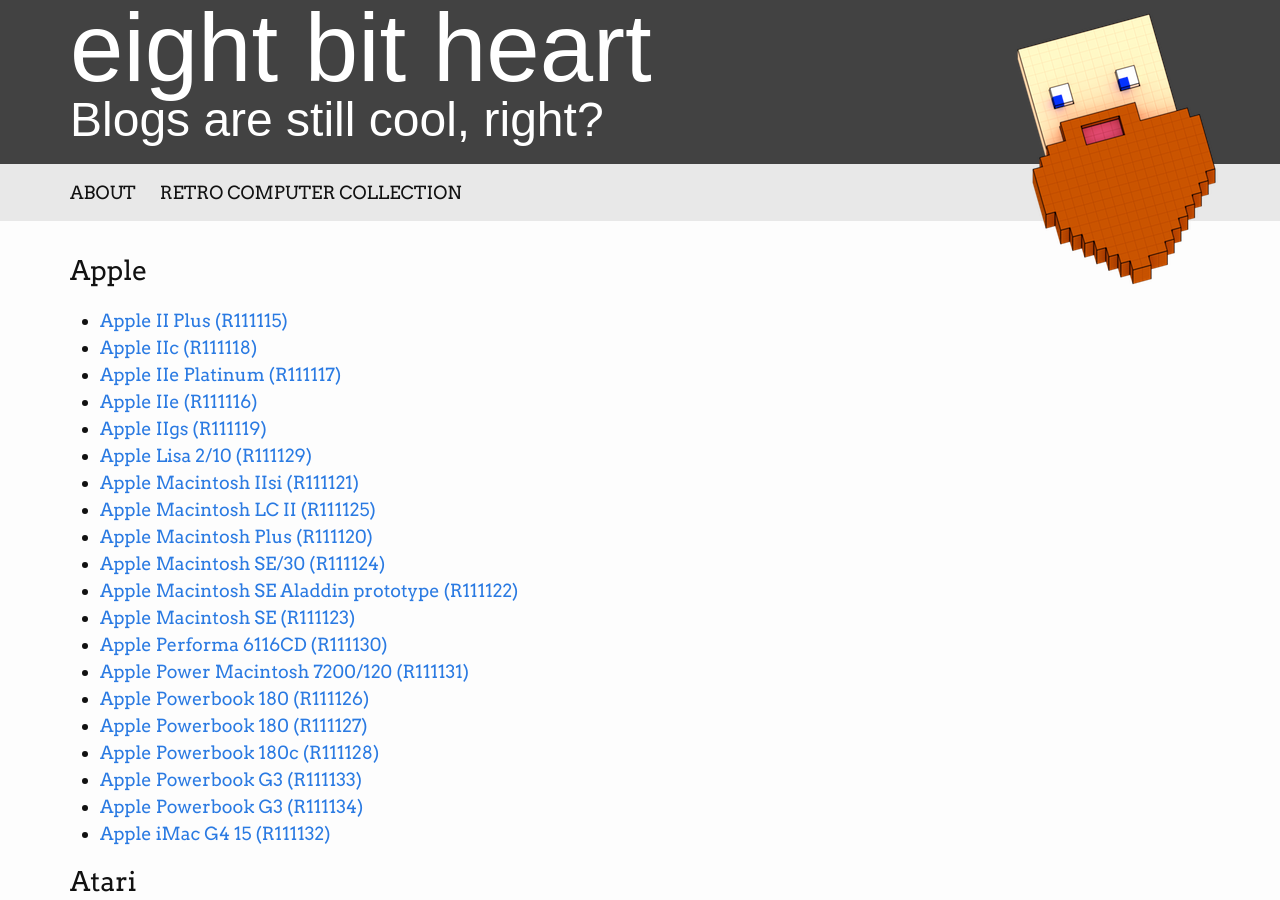
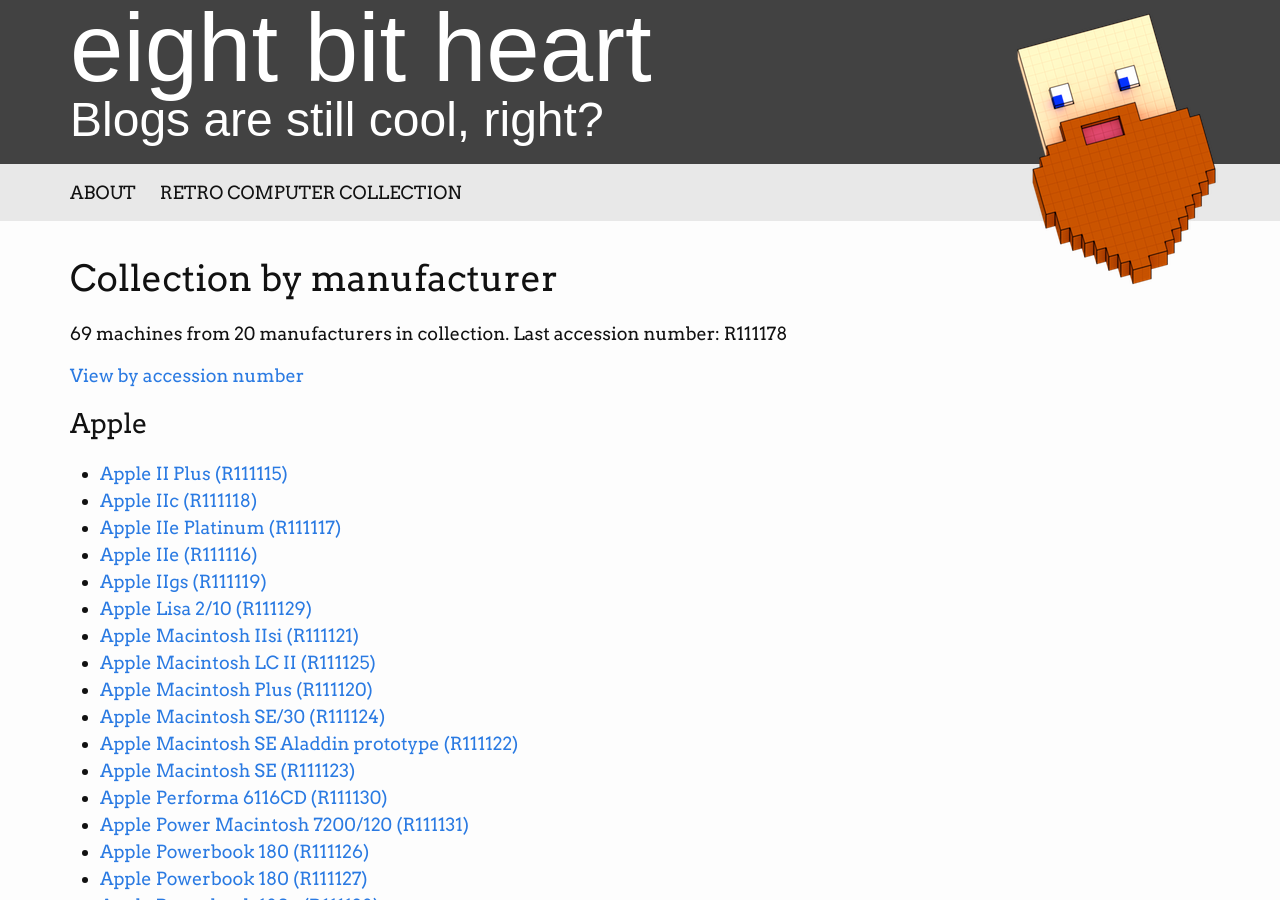
Before and after one commit to riney/blarg, a Jekyll site: the page built from _retro_collection/index.html, in a window 1280 px wide and 900 px high. Built offline with Jekyll 4.4.1, drawn with Linux system fonts in a browser that asks for light colours; nearby versions of some CDN libraries; some web fonts are replaced.

Commit message:
Improved index, added accession number list

```diff
--- a/_retro_collection/index.html
+++ b/_retro_collection/index.html
@@ -1,8 +1,14 @@
 ---
 layout: default
+title: Retro computer collection - 8bithe.art
 ---
 
 {% assign all_systems = site.retro_collection | group_by: "manufacturer" %}
+{% assign all_accessions = site.retro_collection | map: "accession" | compact | sort %}
+
+<h1>Collection by manufacturer</h1>
+<p>{{ site.retro_collection | size | minus: 1 }} machines from {{ all_systems | size | minus: 1 }} manufacturers in collection. Last accession number: {{ all_accessions | last }}</p>
+<p><a class="page-link" href="{{ site.baseurl }}/retro_collection/by_number.html">View by accession number</a></p>
 
 {% for system_category in all_systems %}
     {% assign category_name = system_category.name %}
@@ -14,7 +20,7 @@
     <h2>{{category_name}}</h2>
     <ul>
         {% for system in system_category.items %}
-            {% unless system.name == "index.html" %}
+            {% unless system.name contains ".html" %}
                 <li>
                     <a class="page-link" href="{{ system.url | prepend: site.baseurl }}">{{system.manufacturer}} {{system.model}} ({{system.accession}})</a>
                 </li>
```
Also changed, not shown: _retro_collection/by_number.html (added, +21 -0 lines).
